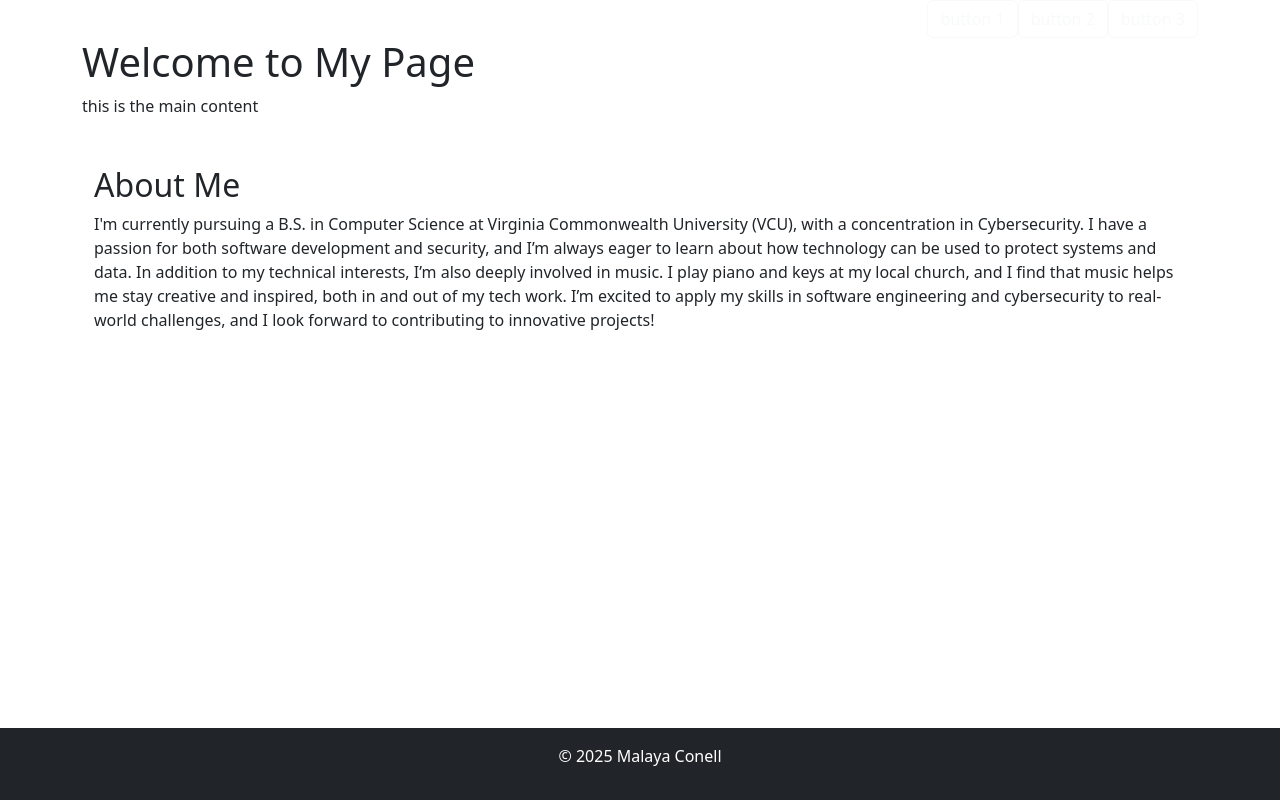
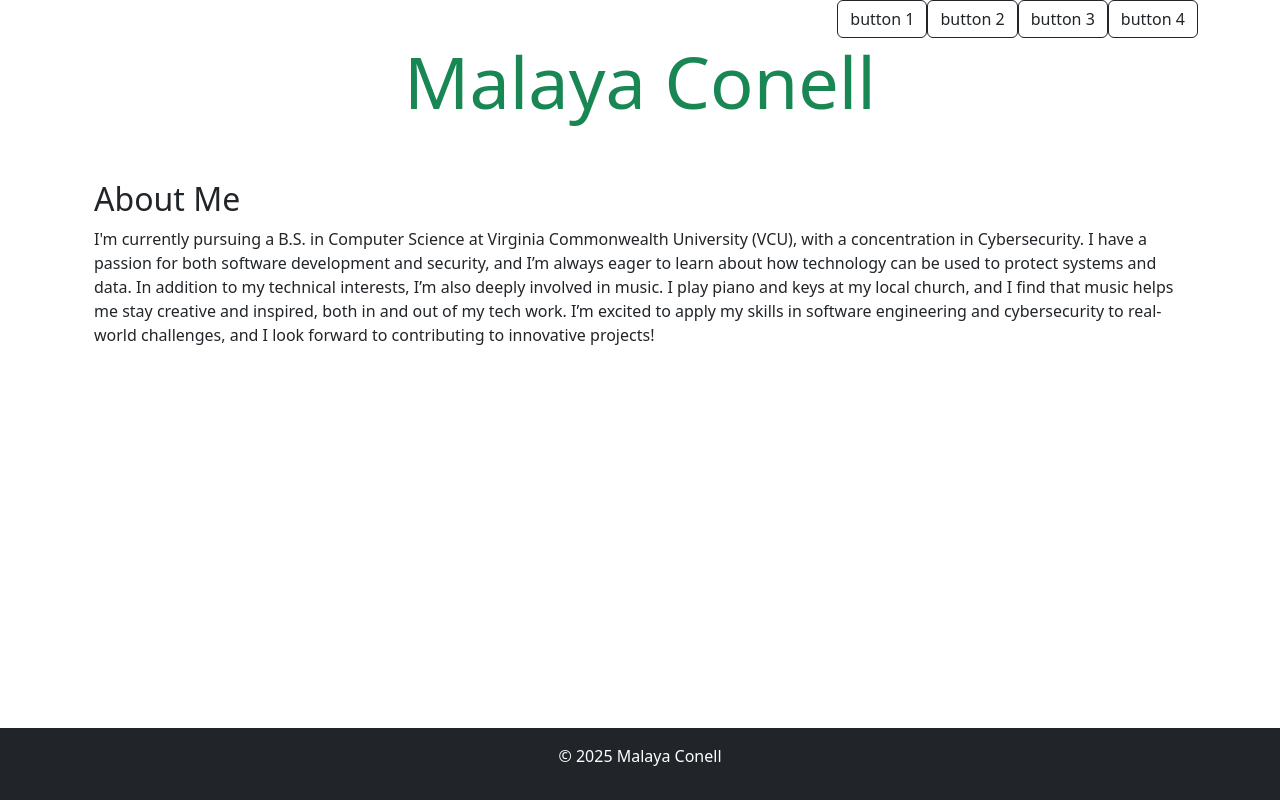
Before and after one commit to malaya-c/portfolio, a plain HTML site: page index.html in a window 1280 px wide. Drawn offline with nearby package versions, Linux system fonts and the light colour scheme.

Commit message:
change the title

```diff
--- a/index.html
+++ b/index.html
@@ -21,13 +21,15 @@
   <!--main content-->
   <div class="container flex-grow-1">
     <div class="d-flex justify-content-end">
-      <button type="button" class="btn btn-outline-light">button 1</button>
-      <button type="button" class="btn btn-outline-light">button 2</button>
-      <button type="button" class="btn btn-outline-light">button 3</button>
+      <button type="button" class="btn btn-outline-dark">button 1</button>
+      <button type="button" class="btn btn-outline-dark">button 2</button>
+      <button type="button" class="btn btn-outline-dark">button 3</button>
+      <button type="button" class="btn btn-outline-dark">button 4</button>
     </div>
 
-    <h1>Welcome to My Page</h1>
-    <p> this is the main content</p>
+    <div class="d-flex justify-content-center">
+      <h1 class="display-2 text-success">Malaya Conell</h1>
+    </div>
 
     <section class="container my-5">
       <h2>About Me</h2>
```
